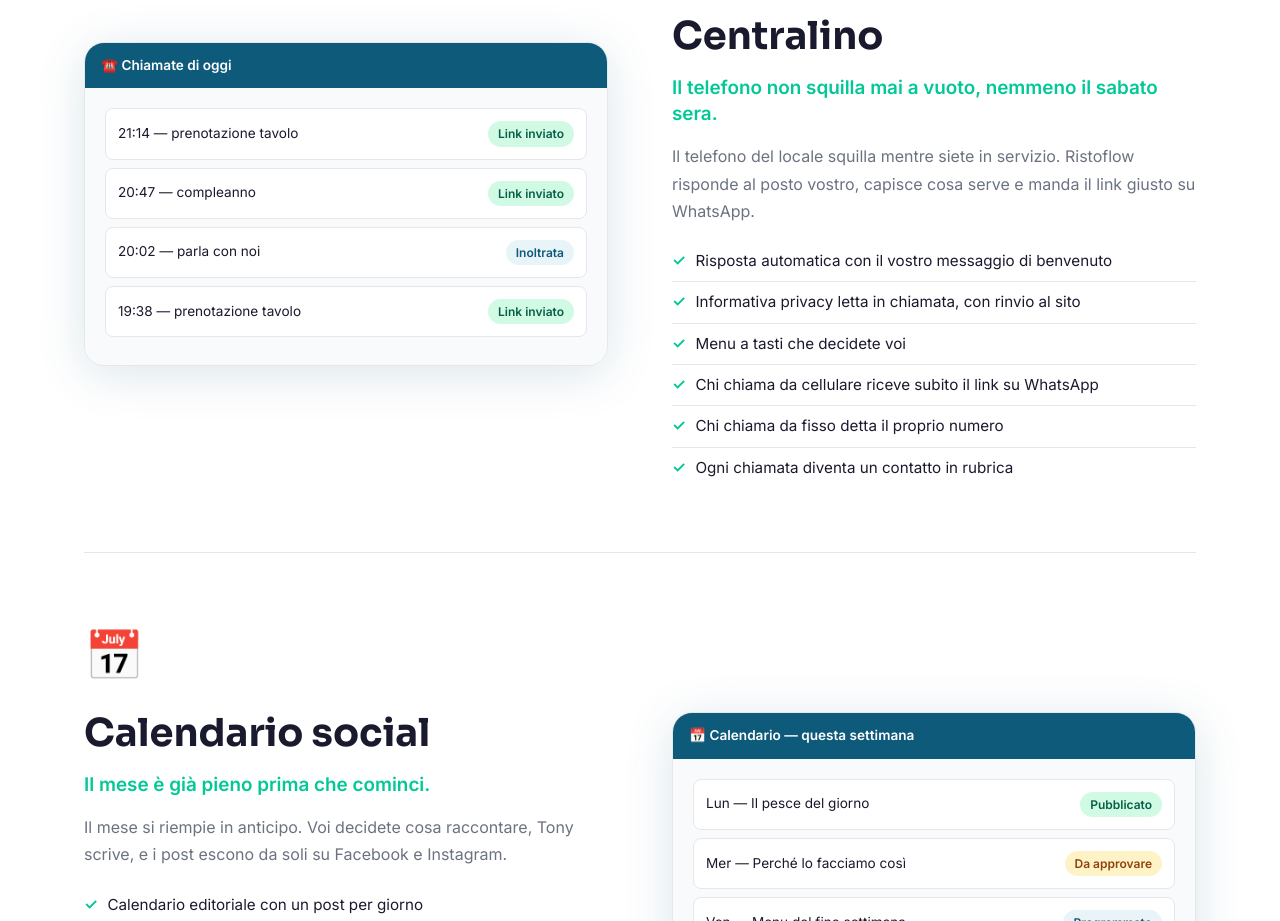
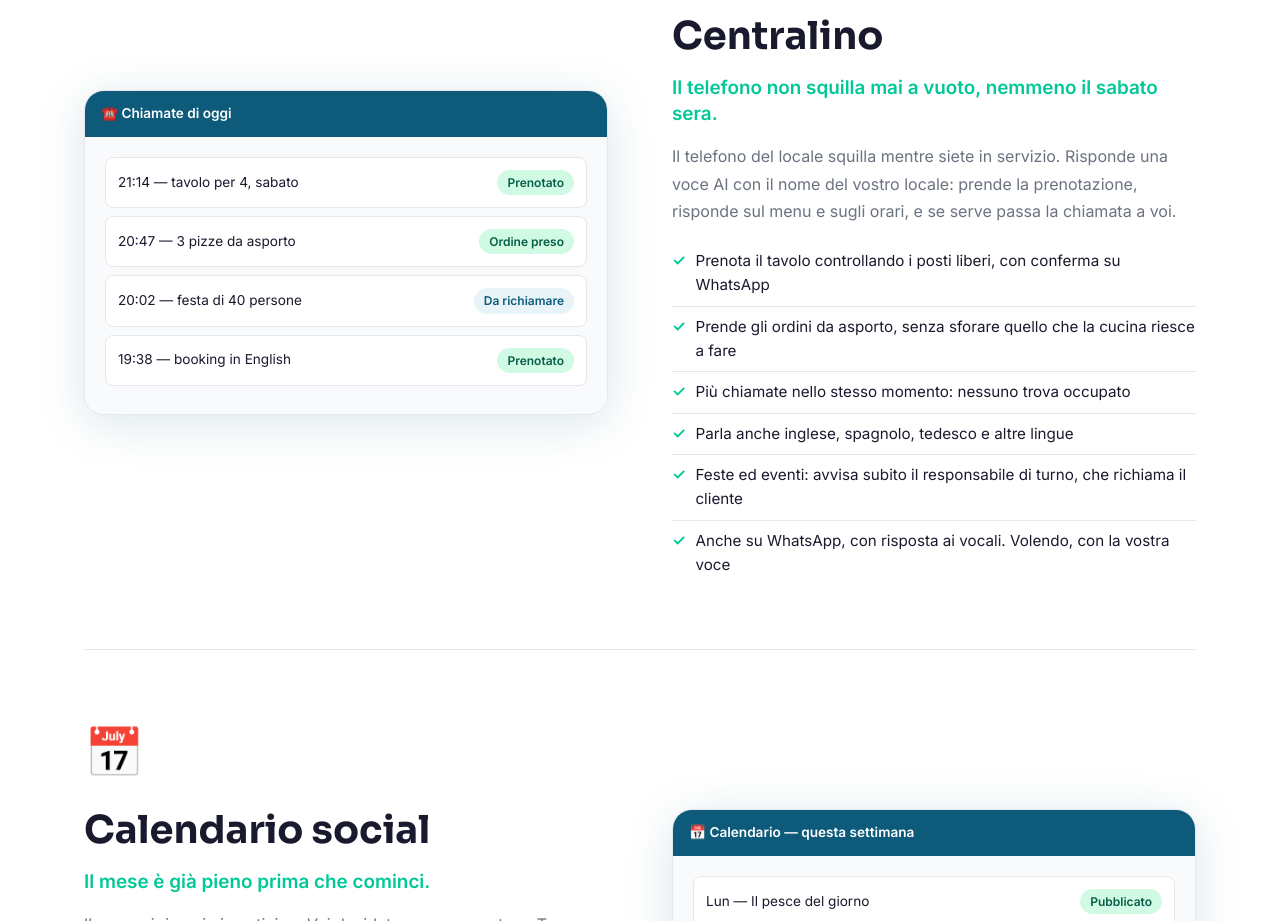
Before and after one commit to ristomanager-it/ristoflow-sito, a plain HTML site: page funzionalita.html in a window 1280 px wide. Shown: the part 1389-2310 px from the top of the page. Drawn offline with Linux system fonts and the light colour scheme.

Commit message:
Funzionalita': centralino con voce AI (prenota, asporto, lingue, piu' chiamate insieme) (#4)
Claude-Session: https://claude.ai/code/session_01DmUASi7TmcRHKZF8WPbwo3

Co-authored-by: Claude <noreply@anthropic.com>

```diff
--- a/funzionalita.html
+++ b/funzionalita.html
@@ -4,7 +4,7 @@
   <meta charset="UTF-8">
   <meta name="viewport" content="width=device-width, initial-scale=1.0">
   <title>Funzionalità — Ristoflow.AI</title>
-  <meta name="description" content="Tutti i moduli di Ristoflow.AI: camera che riconosce piatti e ingredienti, centralino, calendario social, gift card, fatture elettroniche, comande, food cost, magazzino, HR, WhatsApp e Tony AI.">
+  <meta name="description" content="Tutti i moduli di Ristoflow.AI: camera che riconosce piatti e ingredienti, centralino con voce AI, calendario social, gift card, fatture elettroniche, comande, food cost, magazzino, HR, WhatsApp e Tony AI.">
   <link rel="icon" href="img/logo.png">
   <link rel="stylesheet" href="css/style.css">
   <style>
@@ -168,23 +168,23 @@
         <div class="feature-detail-icon">☎️</div>
         <h2>Centralino</h2>
         <p class="feature-claim">Il telefono non squilla mai a vuoto, nemmeno il sabato sera.</p>
-        <p>Il telefono del locale squilla mentre siete in servizio. Ristoflow risponde al posto vostro, capisce cosa serve e manda il link giusto su WhatsApp.</p>
+        <p>Il telefono del locale squilla mentre siete in servizio. Risponde una voce AI con il nome del vostro locale: prende la prenotazione, risponde sul menu e sugli orari, e se serve passa la chiamata a voi.</p>
         <ul class="feature-list">
-          <li>Risposta automatica con il vostro messaggio di benvenuto</li>
-          <li>Informativa privacy letta in chiamata, con rinvio al sito</li>
-          <li>Menu a tasti che decidete voi</li>
-          <li>Chi chiama da cellulare riceve subito il link su WhatsApp</li>
-          <li>Chi chiama da fisso detta il proprio numero</li>
-          <li>Ogni chiamata diventa un contatto in rubrica</li>
+          <li>Prenota il tavolo controllando i posti liberi, con conferma su WhatsApp</li>
+          <li>Prende gli ordini da asporto, senza sforare quello che la cucina riesce a fare</li>
+          <li>Più chiamate nello stesso momento: nessuno trova occupato</li>
+          <li>Parla anche inglese, spagnolo, tedesco e altre lingue</li>
+          <li>Feste ed eventi: avvisa subito il responsabile di turno, che richiama il cliente</li>
+          <li>Anche su WhatsApp, con risposta ai vocali. Volendo, con la vostra voce</li>
         </ul>
       </div>
       <div class="feature-mockup">
         <div class="feature-mockup-header">☎️ Chiamate di oggi</div>
         <div class="feature-mockup-body">
-          <div class="mock-row"><span>21:14 — prenotazione tavolo</span><span class="mock-badge mock-badge-green">Link inviato</span></div>
-          <div class="mock-row"><span>20:47 — compleanno</span><span class="mock-badge mock-badge-green">Link inviato</span></div>
-          <div class="mock-row"><span>20:02 — parla con noi</span><span class="mock-badge mock-badge-blue">Inoltrata</span></div>
-          <div class="mock-row"><span>19:38 — prenotazione tavolo</span><span class="mock-badge mock-badge-green">Link inviato</span></div>
+          <div class="mock-row"><span>21:14 — tavolo per 4, sabato</span><span class="mock-badge mock-badge-green">Prenotato</span></div>
+          <div class="mock-row"><span>20:47 — 3 pizze da asporto</span><span class="mock-badge mock-badge-green">Ordine preso</span></div>
+          <div class="mock-row"><span>20:02 — festa di 40 persone</span><span class="mock-badge mock-badge-blue">Da richiamare</span></div>
+          <div class="mock-row"><span>19:38 — booking in English</span><span class="mock-badge mock-badge-green">Prenotato</span></div>
         </div>
       </div>
     </div>
```
